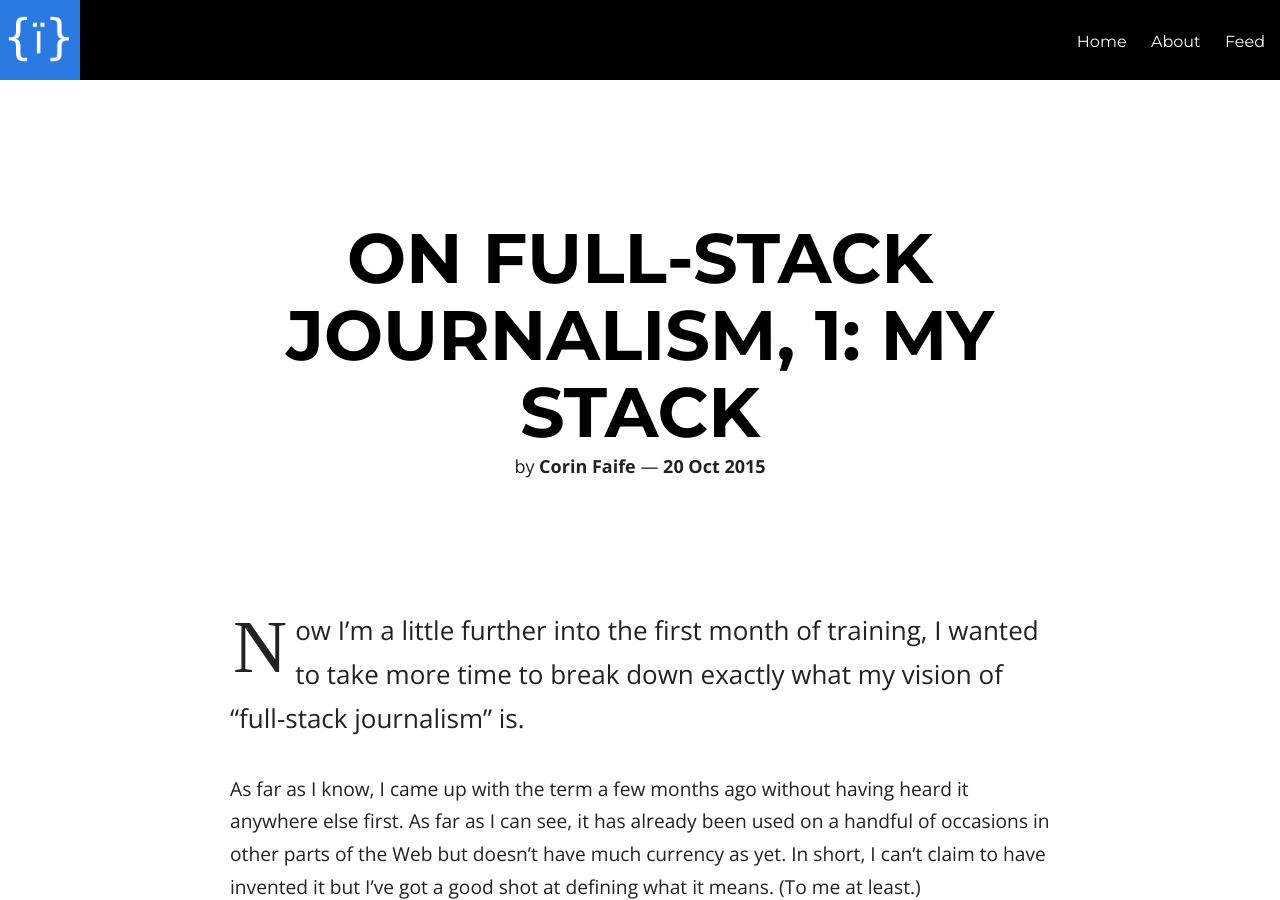
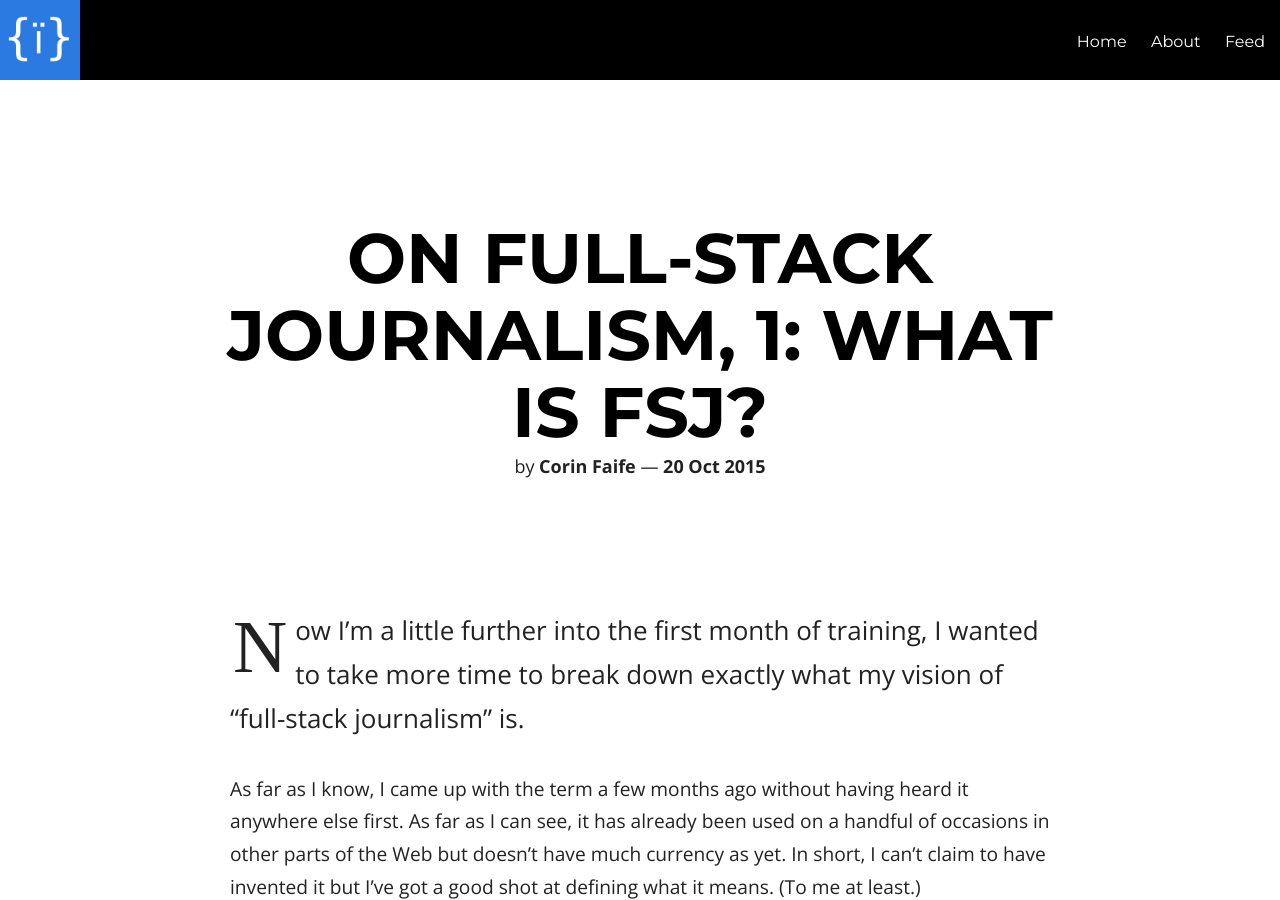
Before and after one commit to infratxt/infratxt.github.io, a Jekyll site: the page built from _posts/2015-10-20-full-stack-journalism-1.md, in a window 1280 px wide and 900 px high. Built offline with Jekyll 4.4.1, drawn with Linux system fonts in a browser that asks for light colours; nearby versions of some CDN libraries.

Commit message:
Change title 'What is FSJ'

```diff
--- a/_posts/2015-10-20-full-stack-journalism-1.md
+++ b/_posts/2015-10-20-full-stack-journalism-1.md
@@ -1,6 +1,6 @@
 ---
 layout: post
-title:  "On full-stack journalism, 1: My stack"
+title:  "On full-stack journalism, 1: What is FSJ?"
 date:   2015-10-20 14:51:15
 categories: update journalism
 permalink:
```
